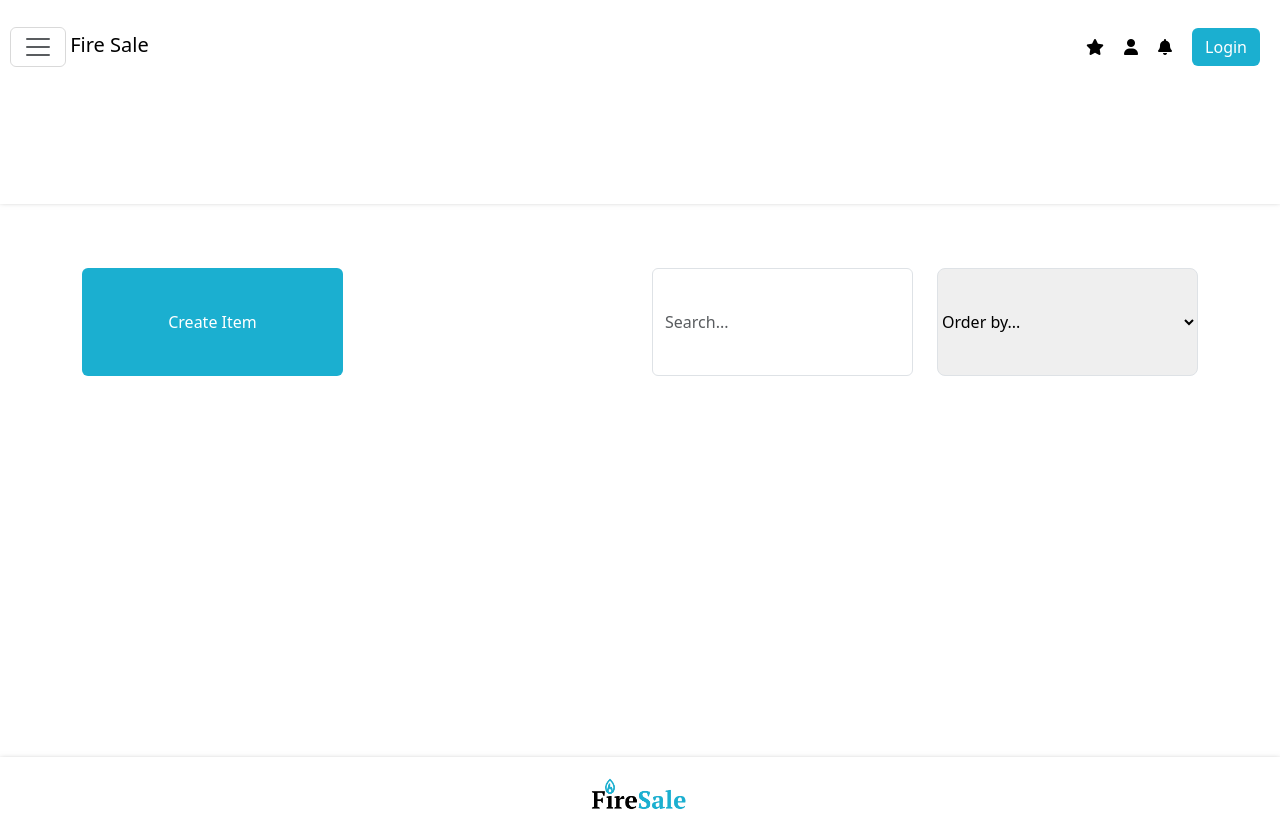
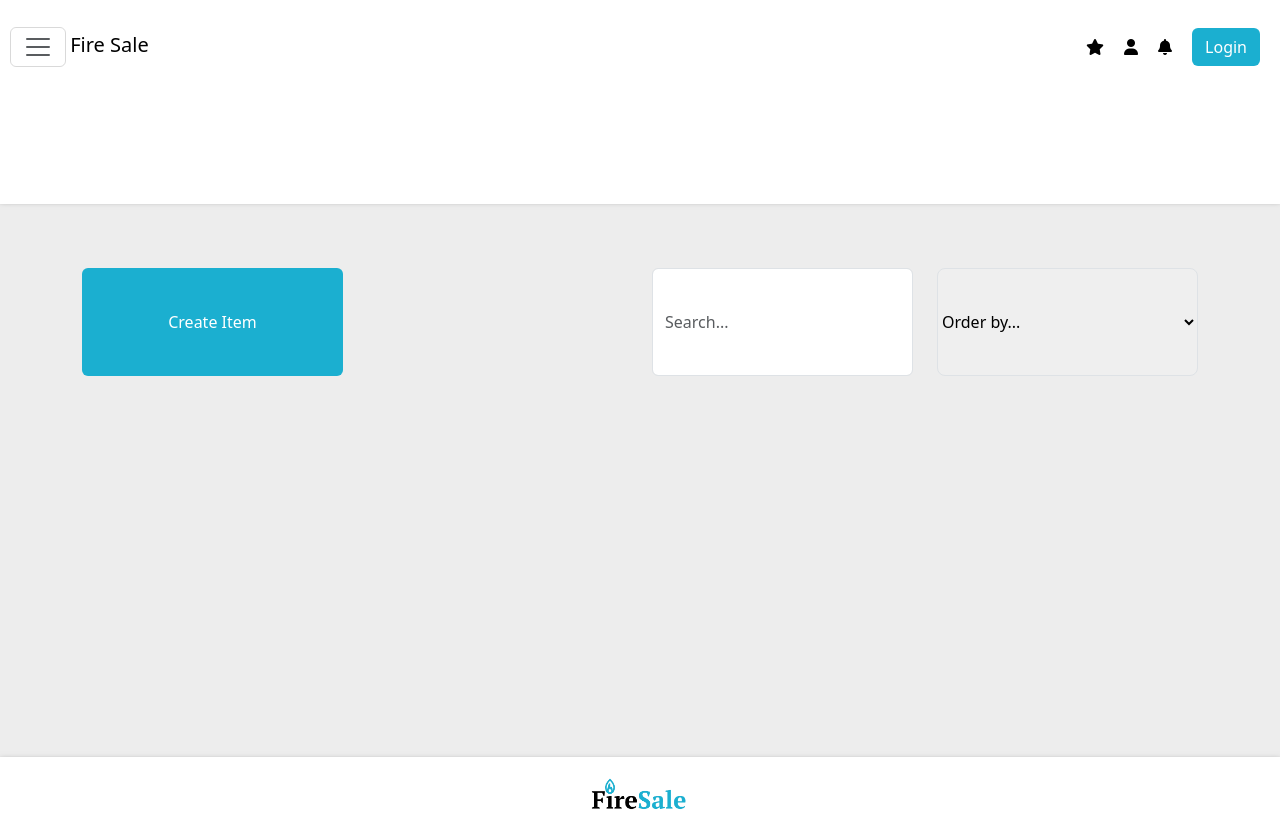
Before and after one commit to mikaeleythor/firesale, a Django app: page / in a window 1280 px wide. Run offline with Django 4.2, Linux system fonts and the light colour scheme; data that the repository does not hold is empty; some libraries are stand-ins or nearby versions.

Commit message:
Changed the backround color of the website

```diff
--- /dev/null
+++ b/static/base/css/base.css
@@ -0,0 +1,3 @@
+.site {
+  background-color: #ededed;
+}
--- a/static/base/css/header.css
+++ b/static/base/css/header.css
@@ -2,6 +2,7 @@
   padding-bottom: 10px;
   justify-content: space-between;
   box-shadow: 0 -3px 6px rgba(0, 0, 0, 0.5);
+  background-color: white;
 }
 
 .mainButton {
--- a/templates/base.html
+++ b/templates/base.html
@@ -19,8 +19,9 @@
     <link rel="stylesheet" href="{% static 'item/css/main.css' %}" />
     <link rel="stylesheet" href="{% static 'base/css/header.css' %}" />
     <link rel="stylesheet" href="{% static 'base/css/footer.css' %}" />
+    <link rel="stylesheet" href="{% static 'base/css/base.css' %}" />
   </head>
-  <body>
+  <body class="site">
     {% include 'header.html' %}
     <div class="container">{% block content %}{% endblock %}</div>
     {% include 'footer.html' %}
```
